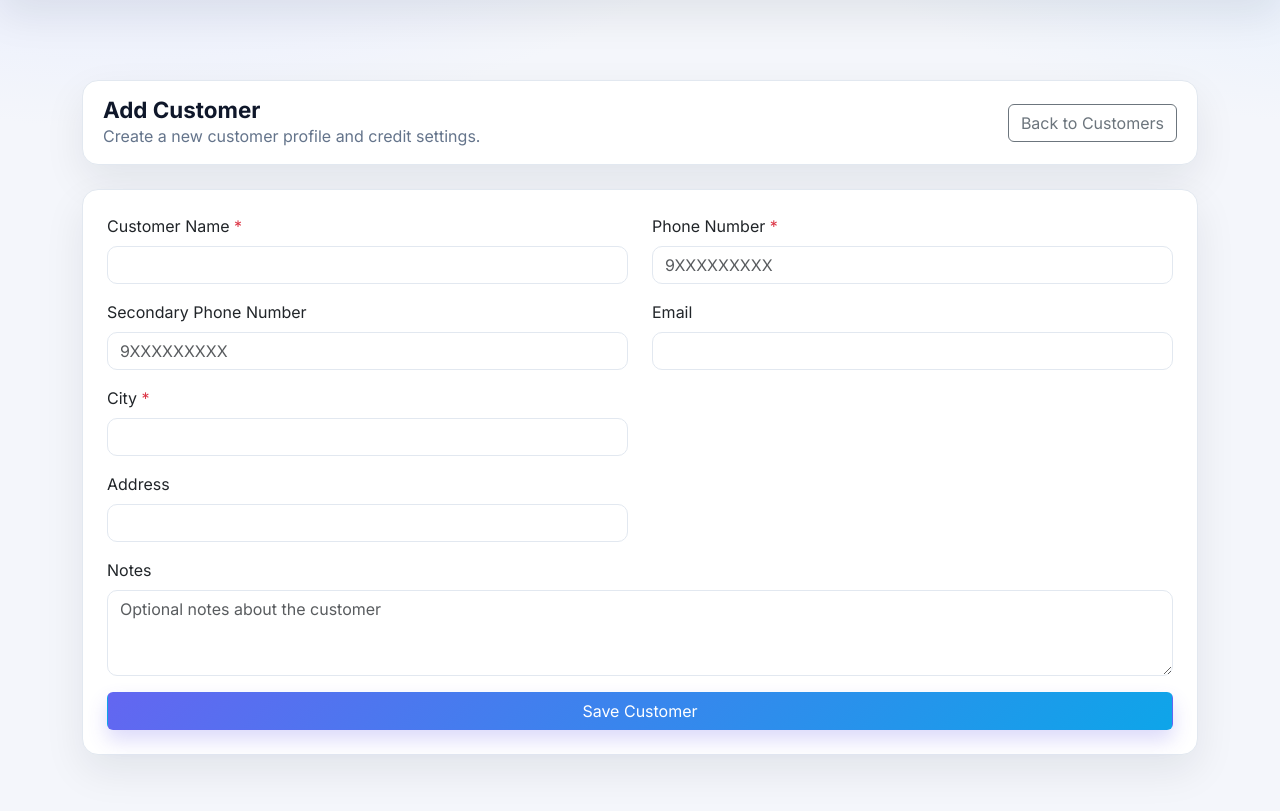
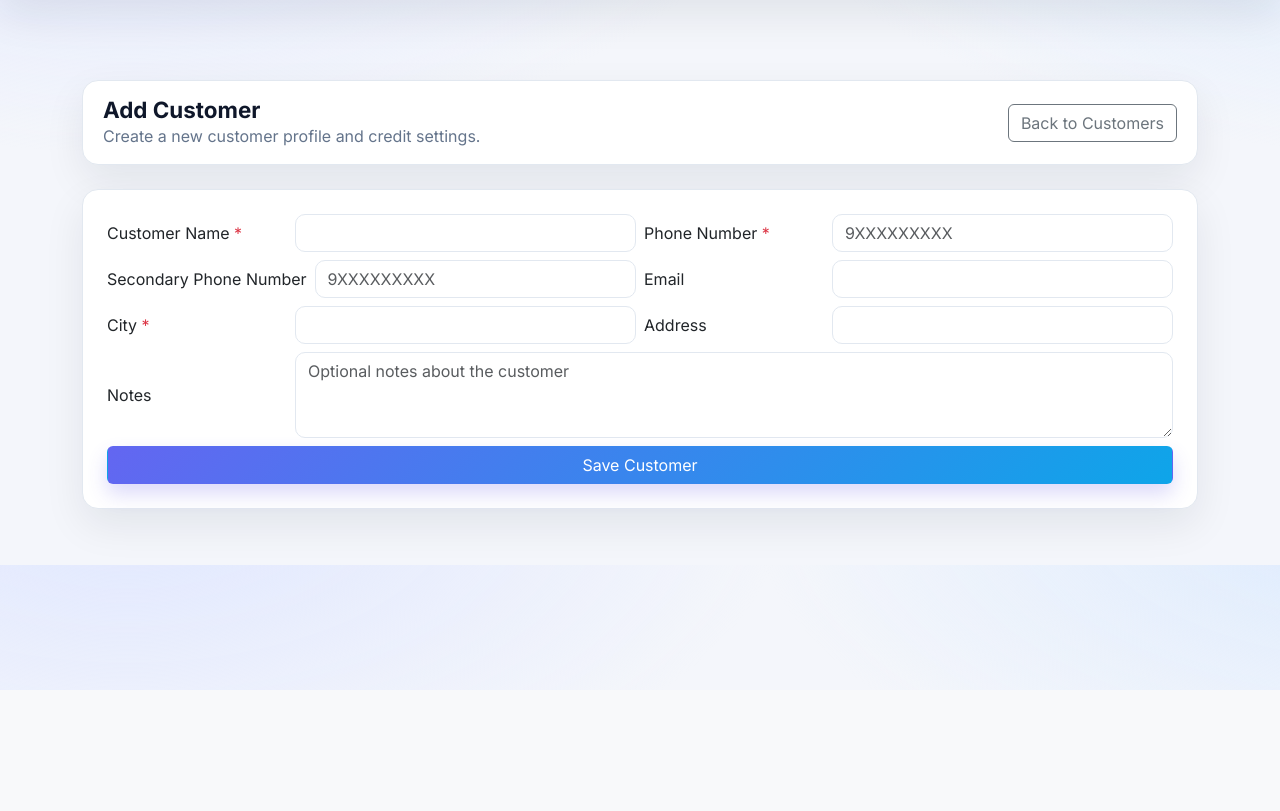
Before and after one commit to Keshav9216-r/sms, a Django app: page /customers/add/ in a window 1280 px wide. Shown: the part 110-921 px from the top of the page. After the commit the page ends 800 px from the top, so only its background shows below. Run offline with Django 4.2, Linux system fonts and the light colour scheme; the visitor is signed in with stand-in values (Sample User, id 1).

Commit message:
Apply inline field format to customer and POS pages
Co-authored-by: Keshav9216-r <260054331+Keshav9216-r@users.noreply.github.com>

```diff
--- a/frontend/templates/customers/customer_add.html
+++ b/frontend/templates/customers/customer_add.html
@@ -16,39 +16,66 @@
 
     <form method="POST" class="card p-4">
         {% csrf_token %}
-        <div class="row">
-            <div class="col-md-6 mb-3">
+        <style>
+            .inline-field {
+                display: flex;
+                align-items: center;
+                gap: 8px;
+            }
+            .inline-field .form-label {
+                min-width: 180px;
+                margin-bottom: 0;
+                white-space: nowrap;
+            }
+            .inline-field .field-control {
+                flex: 1;
+            }
+        </style>
+        <div class="row g-2">
+            <div class="col-md-6 inline-field">
                 <label class="form-label">Customer Name <span class="text-danger">*</span></label>
+                <div class="field-control">
                     <input type="text" name="customer_name" class="form-control" required>
                 </div>
-            <div class="col-md-6 mb-3">
+            </div>
+            <div class="col-md-6 inline-field">
                 <label class="form-label">Phone Number <span class="text-danger">*</span></label>
+                <div class="field-control">
                     <input type="text" name="phone_number" class="form-control" placeholder="9XXXXXXXXX" required>
                 </div>
-            <div class="col-md-6 mb-3">
+            </div>
+            <div class="col-md-6 inline-field">
                 <label class="form-label">Secondary Phone Number</label>
+                <div class="field-control">
                     <input type="text" name="secondary_phone_number" class="form-control" placeholder="9XXXXXXXXX">
                 </div>
-            <div class="col-md-6 mb-3">
+            </div>
+            <div class="col-md-6 inline-field">
                 <label class="form-label">Email</label>
+                <div class="field-control">
                     <input type="email" name="email" class="form-control">
                 </div>
-            <div class="col-md-6 mb-3">
+            </div>
+            <div class="col-md-6 inline-field">
                 <label class="form-label">City <span class="text-danger">*</span></label>
+                <div class="field-control">
                     <input type="text" name="city" class="form-control" required>
                 </div>
             </div>
-        <div class="row">
-            <div class="col-md-6 mb-3">
+            <div class="col-md-6 inline-field">
                 <label class="form-label">Address</label>
+                <div class="field-control">
                     <input type="text" name="address" class="form-control">
                 </div>
-            <div class="col-md-12 mb-3">
+            </div>
+            <div class="col-md-12 inline-field">
                 <label class="form-label">Notes</label>
+                <div class="field-control">
                     <textarea name="notes" class="form-control" rows="3" placeholder="Optional notes about the customer"></textarea>
                 </div>
             </div>
-        <button type="submit" class="btn btn-primary">Save Customer</button>
+        </div>
+        <button type="submit" class="btn btn-primary mt-2">Save Customer</button>
     </form>
 </div>
 {% endblock %}
```
Also changed, not shown: frontend/templates/customers/customer_edit.html (+38 -11 lines), frontend/templates/sales/pos.html (+45 -9 lines). Lines whose indentation alone changed are shown as unchanged.
